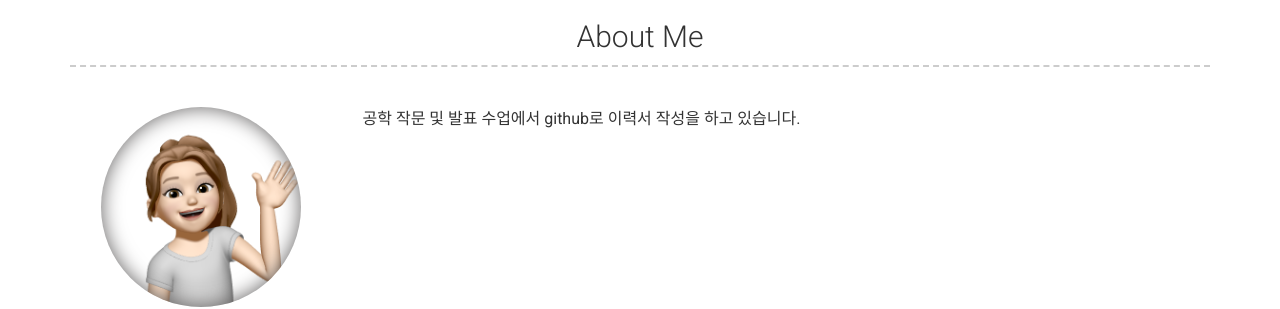
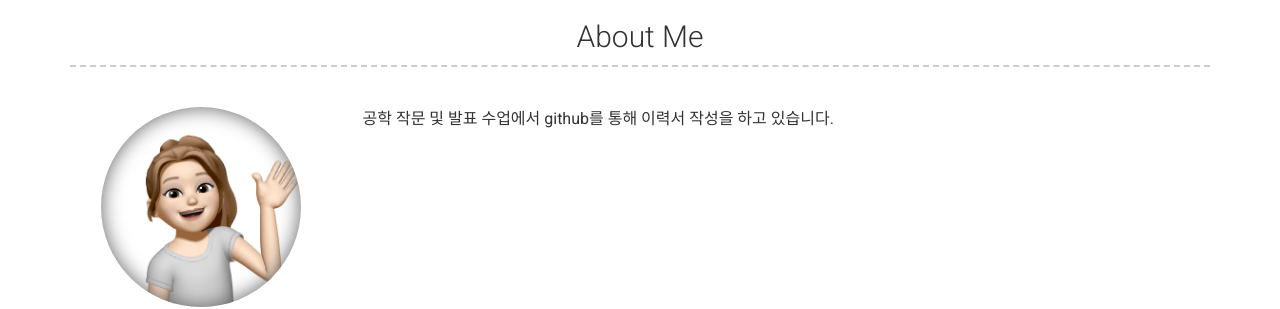
Before and after one commit to rlanafla/resume, a Jekyll site: the page built from index.md, in a window 1280 px wide. Shown: the part 222-531 px from the top of the page. Built offline with Jekyll 4.4.1, drawn with Linux system fonts in a browser that asks for light colours; nearby versions of some CDN libraries.

Commit message:
Update _config.yml

```diff
--- a/_config.yml
+++ b/_config.yml
@@ -19,7 +19,7 @@ website: https://github.com/rlanafla
 darkmode: false
 
 # Social links
-github_username: https://github.com/rlanafla
+github_username: rlanafla
 instagram_username: https://www.instagram.com/rlanafla/
 
 
@@ -35,7 +35,7 @@ instagram_username: https://www.instagram.com/rlanafla/
 # about_title: About Me (Use this to override about section title)
 about_profile_image: images/profile.png
 about_content: | # this will include new lines to allow paragraphs
-  공학 작문 및 발표 수업에서 github로 이력서 작성을 하고 있습니다.
+  공학 작문 및 발표 수업에서 github를 통해 이력서 작성을 하고 있습니다.
 
 content:
   - title: Projects # Title for the section
```
